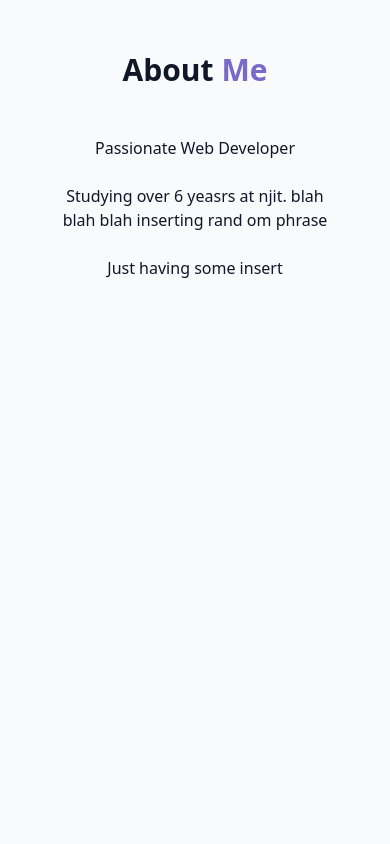
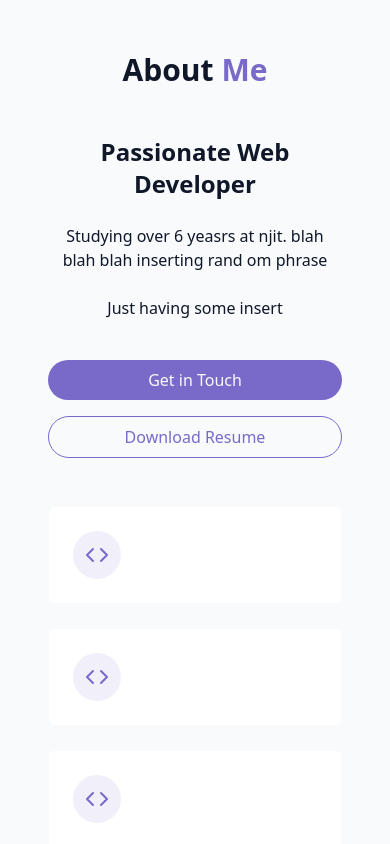
Before and after one commit to neilpatel13/Personal-Portfolio-Webpage, a React (Vite) app: page / in a window 390 px wide. Shown: the part 888-1732 px from the top of the page. Before the commit the page ends 1312 px from the top, so only its background shows below. Built offline with nearby package versions, Linux system fonts and the light colour scheme.

Commit message:
second set of grid created

```diff
--- a/src/components/AboutSection.jsx
+++ b/src/components/AboutSection.jsx
@@ -1,4 +1,4 @@
-
+import { Code } from 'lucide-react';
 
 
 export const AboutSection = () => {
@@ -11,7 +11,7 @@
 
             <div className="grid grid-cols-1 md:grid-cols-2 gap-12 gap-12 items-center">
                 <div className="space-y-6">
-                    <h3>Passionate Web Developer</h3>
+                    <h3 className="text-2xl font-semibold">Passionate Web Developer</h3>
 
                     <p className="text-muted-foreground">
                         Studying over 6 yeasrs at njit. blah blah blah
@@ -21,8 +21,41 @@
                     <p className="text-muted-foreground">
                         Just having some insert
                     </p>
+
+                    <div className="flex flex-col sm:flew-row gap-4 pt-4 justify-center">
+                        <a href="#contact" className="cosmic-button">
+                            Get in Touch
+                        </a>
+
+                        <a href="" className="px-6 py-2 rounded-full border border-primary text-primary hover:bg-primary/10 transition-colors duration-300">
+                            Download Resume
+                        </a>
+                    </div>
                 </div>
-                <div>
+
+                <div className="grid grid-cols-1 gap-6">
+                    <div className="gradient-border p-6 card-hover">
+                        <div className="flex items-start gap-4">
+                            <div className="p-3 rounded-full bg-primary/10">
+                                <Code className="h-6 w-6 text-primary" />
+                            </div>
+                        </div>
+                    </div>
+                    <div className="gradient-border p-6 card-hover">
+                        <div className="flex items-start gap-4">
+                            <div className="p-3 rounded-full bg-primary/10">
+                                <Code className="h-6 w-6 text-primary" />
+                            </div>
+                        </div>
+                    </div>
+                    <div className="gradient-border p-6 card-hover">
+                        <div className="flex items-start gap-4">
+                            <div className="p-3 rounded-full bg-primary/10">
+                                <Code className="h-6 w-6 text-primary" />
+                            </div>
+                        </div>
+                    </div>
+
 
                 </div>
             </div>
```
